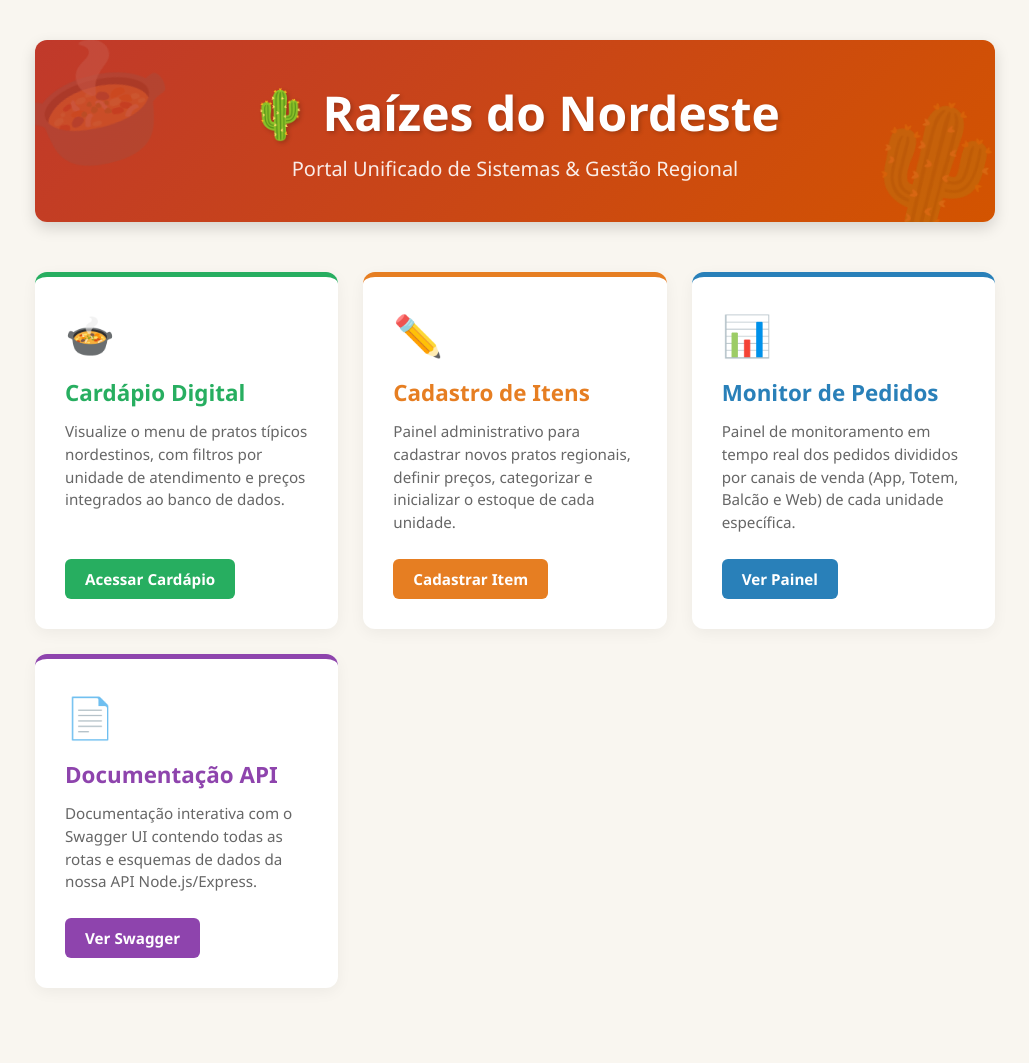
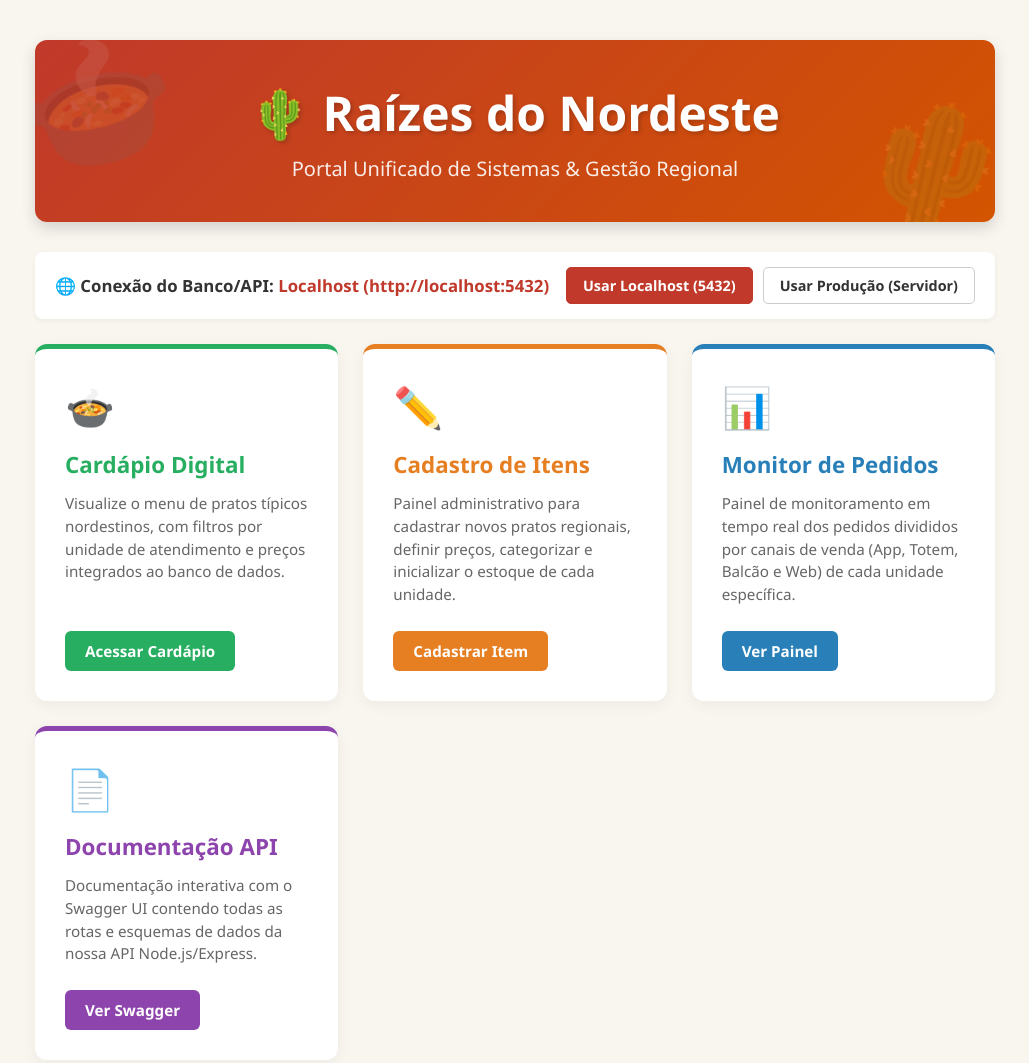
Before and after one commit to tatibes/raizesnordeste, a website: page public/index.html in a window 1280 px wide. Shown: the top 1063 px of the page, without its empty margins (125-1154 px from the left). Drawn offline with Linux system fonts and the light colour scheme.

Commit message:
adiciona seletor global de ambiente api localhost vs producao via localstorage

```diff
--- a/public/index.html
+++ b/public/index.html
@@ -30,7 +30,7 @@
 
     header {
       text-align: center;
-      margin-bottom: 50px;
+      margin-bottom: 30px;
       padding: 40px;
       background: linear-gradient(135deg, #c0392b, #d35400);
       color: white;
@@ -70,6 +70,38 @@
       font-size: 1.25rem;
       font-weight: 300;
       opacity: 0.9;
+    }
+
+    .env-selector {
+      background: white;
+      padding: 15px 20px;
+      border-radius: 8px;
+      margin-bottom: 25px;
+      box-shadow: 0 2px 5px rgba(0,0,0,0.05);
+      display: flex;
+      justify-content: space-between;
+      align-items: center;
+      flex-wrap: wrap;
+      gap: 15px;
+    }
+
+    .env-info {
+      font-size: 1.05rem;
+    }
+
+    .env-btns {
+      display: flex;
+      gap: 10px;
+    }
+
+    .env-btn {
+      padding: 8px 16px;
+      border-radius: 5px;
+      border: 1px solid #ccc;
+      font-weight: bold;
+      cursor: pointer;
+      transition: all 0.2s;
+      font-size: 0.9rem;
     }
 
     .grid-links {
@@ -171,6 +203,18 @@
       <p>Portal Unificado de Sistemas & Gestão Regional</p>
     </header>
 
+    <!-- Seletor de Ambiente da API (Localhost vs Produção) -->
+    <div class="env-selector">
+      <div class="env-info">
+        <strong>🌐 Conexão do Banco/API:</strong>
+        <span id="currentEnvText" style="font-weight: bold;">...</span>
+      </div>
+      <div class="env-btns">
+        <button onclick="setEnvironment('localhost')" class="env-btn" id="btnLocal">Usar Localhost (5432)</button>
+        <button onclick="setEnvironment('production')" class="env-btn" id="btnProd">Usar Produção (Servidor)</button>
+      </div>
+    </div>
+
     <main class="grid-links">
       <!-- Cardápio Digital -->
       <a href="cardapio.html" class="portal-card card-menu">
@@ -218,5 +262,59 @@
     Desenvolvido com carinho para o <strong>Raízes do Nordeste</strong> &copy; 2026. Todos os direitos reservados.
   </footer>
 
+  <script>
+    function updateEnvUI() {
+      const apiUrl = localStorage.getItem('API_URL');
+      const text = document.getElementById('currentEnvText');
+      const btnLocal = document.getElementById('btnLocal');
+      const btnProd = document.getElementById('btnProd');
+
+      if (apiUrl === 'http://localhost:5432') {
+        text.textContent = 'Localhost (http://localhost:5432)';
+        text.style.color = '#c0392b';
+
+        btnLocal.style.backgroundColor = '#c0392b';
+        btnLocal.style.color = 'white';
+        btnLocal.style.borderColor = '#c0392b';
+
+        btnProd.style.backgroundColor = 'white';
+        btnProd.style.color = '#333';
+        btnProd.style.borderColor = '#ccc';
+      } else {
+        const displayUrl = apiUrl || 'Hospedagem Relativa (Mesmo Servidor)';
+        text.textContent = `Produção (${displayUrl})`;
+        text.style.color = '#27ae60';
+
+        btnProd.style.backgroundColor = '#27ae60';
+        btnProd.style.color = 'white';
+        btnProd.style.borderColor = '#27ae60';
+
+        btnLocal.style.backgroundColor = 'white';
+        btnLocal.style.color = '#333';
+        btnLocal.style.borderColor = '#ccc';
+      }
+    }
+
+    function setEnvironment(env) {
+      if (env === 'localhost') {
+        localStorage.setItem('API_URL', 'http://localhost:5432');
+      } else {
+        const currentUrl = localStorage.getItem('API_URL') === 'http://localhost:5432' ? '' : localStorage.getItem('API_URL') || '';
+        const customUrl = prompt('Digite a URL da API de Produção (deixe em branco para usar o mesmo servidor de hospedagem):', currentUrl);
+        if (customUrl !== null) {
+          localStorage.setItem('API_URL', customUrl.trim());
+        }
+      }
+      updateEnvUI();
+    }
+
+    // Inicialização da porta
+    document.addEventListener('DOMContentLoaded', () => {
+      if (localStorage.getItem('API_URL') === null) {
+        localStorage.setItem('API_URL', 'http://localhost:5432');
+      }
+      updateEnvUI();
+    });
+  </script>
 </body>
 </html>
```
Also changed, not shown: public/cadastro-produto.html (+5 -1 lines), public/cardapio.html (+5 -2 lines), public/painel-pedidos.html (+5 -1 lines).
